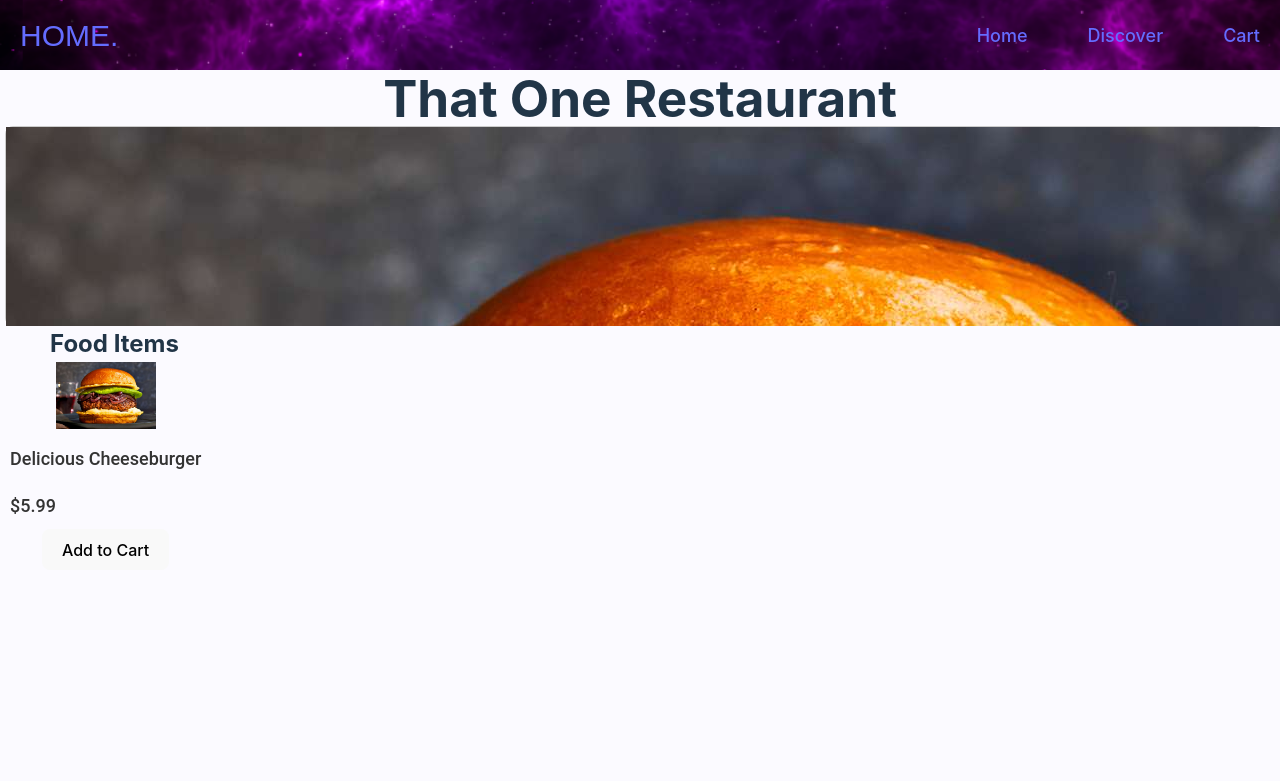
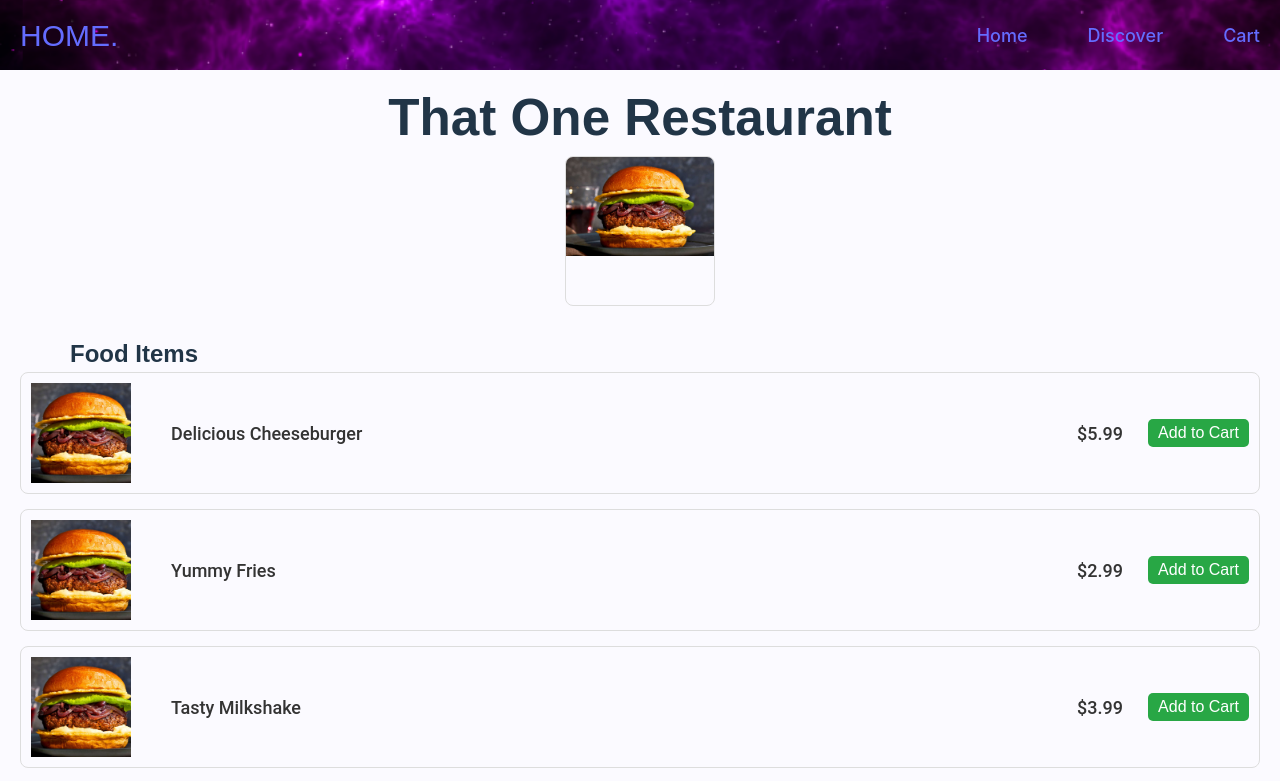
Before and after one commit to unpro-grammer/wdcc-hackathon, a React (Vite) app: page /restaurants in a window 1280 px wide. Shown: the top 781 px of the page. Built offline with nearby package versions, Linux system fonts and the light colour scheme.

Commit message:
Make list of foods that the restaurant has to offer

```diff
--- a/src/pages/resteraunts.jsx
+++ b/src/pages/resteraunts.jsx
@@ -1,6 +1,6 @@
 import React, { useState } from 'react';
 import '../styles/resteraunts.css';
-import cheeseburger from '../resources/images/cheesburger.jpg';
+import cheeseburger from '../resources/images/cheesburger.jpg'; // Corrected typo
 
 const blocks1 = [
     { imgSrc: cheeseburger, link: 'https://google.com' },
@@ -9,6 +9,10 @@ const blocks1 = [
 
 const foodItems = [
     { imgSrc: cheeseburger, description: 'Delicious Cheeseburger', price: '$5.99' },
+    { imgSrc: cheeseburger, description: 'Yummy Fries', price: '$2.99' },
+    { imgSrc: cheeseburger, description: 'Tasty Milkshake', price: '$3.99' },
+    { imgSrc: cheeseburger, description: 'Scrumptious Salad', price: '$4.99' },
+    { imgSrc: cheeseburger, description: 'Delightful Ice Cream', price: '$3.99' },
     // Add more food items as needed
 ];
 
@@ -35,8 +39,10 @@ function RestaurantPage() {
                     {items.map((item, index) => (
                         <li key={index} className="food-item">
                             <img src={item.imgSrc} alt={`Food Item ${index + 1}`} />
-                            <p>{item.description}</p>
-                            <p>{item.price}</p>
+                            <div className="item-details">
+                                <p>{item.description}</p>
+                                <p>{item.price}</p>
+                            </div>
                             <button>Add to Cart</button>
                         </li>
                     ))}
--- a/src/styles/resteraunts.css
+++ b/src/styles/resteraunts.css
@@ -1,103 +1,79 @@
+/* src/styles/restaurants.css */
 .simple-page {
-    text-align: center;
+    padding: 20px;
+    font-family: Arial, sans-serif;
 }
 
 .blocks-container {
     display: flex;
-    flex-wrap: wrap;
-    justify-content: center;
-    gap: 20px;
-    /* centre text */
-    text-align: center;
-}
-.scrollable {
-    max-height: 200px; /* Adjust the height as needed */
-    overflow-x: auto;
-    overflow-y: hidden; /* Hide vertical scrollbar */
-    white-space: nowrap;
+    overflow-x: scroll;
+    margin-bottom: 20px;
 }
 
 .block1 {
+    margin: 10px;
+    border: 1px solid #ddd;
+    border-radius: 8px;
+    overflow: hidden;
+    width: 150px;
+    height: 150px;
     display: inline-block;
-    vertical-align: top;
-    margin-right: 10px; /* Adjust spacing between blocks as needed */
-    /* flexible width full page */
-    width: calc(100% - 20px);
-    height: 200px;
-    border: 1px solid #ccc;
-    border-radius: 8px;
     text-decoration: none;
-    background-color: #ffffff;
 }
 
-/* Custom scrollbar styles */
-.scrollable::-webkit-scrollbar {
-    height: 12px; /* Adjust the height of the scrollbar */
-}
-
-.scrollable::-webkit-scrollbar-track {
-    background: #fbfaff; /* Background of the scrollbar track */
-    border-radius: 10px;
-}
-
-.scrollable::-webkit-scrollbar-thumb {
-    background: #efd6ff; /* Color of the scrollbar thumb */
-    border-radius: 10px;
-}
-
-.scrollable::-webkit-scrollbar-thumb:hover {
-    background: #d4b3ff; /* Color of the scrollbar thumb on hover */
-}
-
-
-
-.block img {
+.block1 img {
     width: 100%;
     height: 100%;
     object-fit: cover;
 }
 
-.food-item img {
-    width: 100px;
-    height: auto;
-    object-fit: cover;
-}
-
-/* paragraph styling */
-p {
-    /* change text colour */
-    color: #000000;
-    margin: 0;
-    padding: 10px;
-    /* background-color: #b43636; */
-    color: #333;
-    /* make text show on left */
-    text-align: left;
-    /*change font*/
-    font-family: 'Roboto', sans-serif;
-    font-size: 18px;
-    font-weight: 500;
-}
-
-h2 {
-    /* 50px left padding */
-    padding-left: 50px;
-    text-align: left;
-}
-
-/* change background colour */
-body {
-    background-color: #fbfaff;
+.food-items-container {
+    margin-top: 20px;
 }
 
 .food-items {
-    display: flex;
-    flex-wrap: nowrap; /* Prevent wrapping to keep items on one line */
-    overflow-x: auto; /* Add horizontal scrolling if needed */
+    list-style: none;
+    padding: 0;
 }
 
 .food-item {
-    display: inline-block;
-    margin-right: 20px; /* Space between items */
-    text-align: center;
+    display: flex;
+    align-items: center;
+    justify-content: space-between;
+    margin-bottom: 15px;
+    padding: 10px;
+    border: 1px solid #ddd;
+    border-radius: 8px;
+    overflow: hidden;
 }
+
+.food-item img {
+    width: 100px;
+    height: 100px;
+    object-fit: cover;
+    margin-right: 15px;
+}
+
+.food-item .item-details {
+    flex-grow: 1;
+    display: flex;
+    align-items: center;
+    justify-content: space-between;
+}
+
+.food-item p {
+    margin: 0 15px;
+}
+
+.food-item button {
+    padding: 5px 10px;
+    background-color: #28a745;
+    color: white;
+    border: none;
+    border-radius: 5px;
+    cursor: pointer;
+}
+
+.food-item button:hover {
+    background-color: #218838;
+}
```
